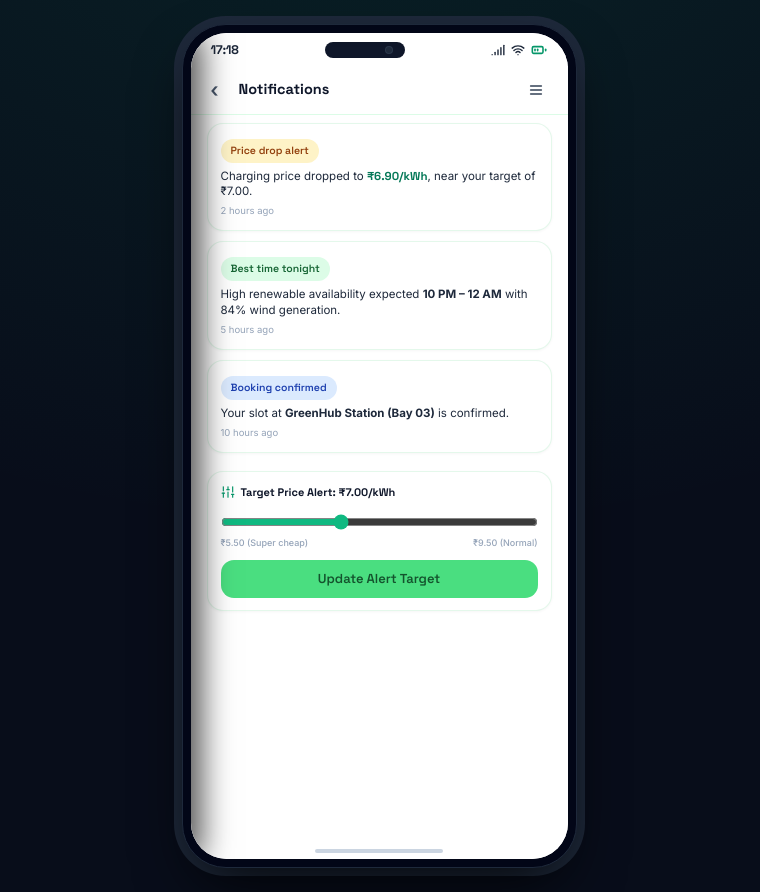
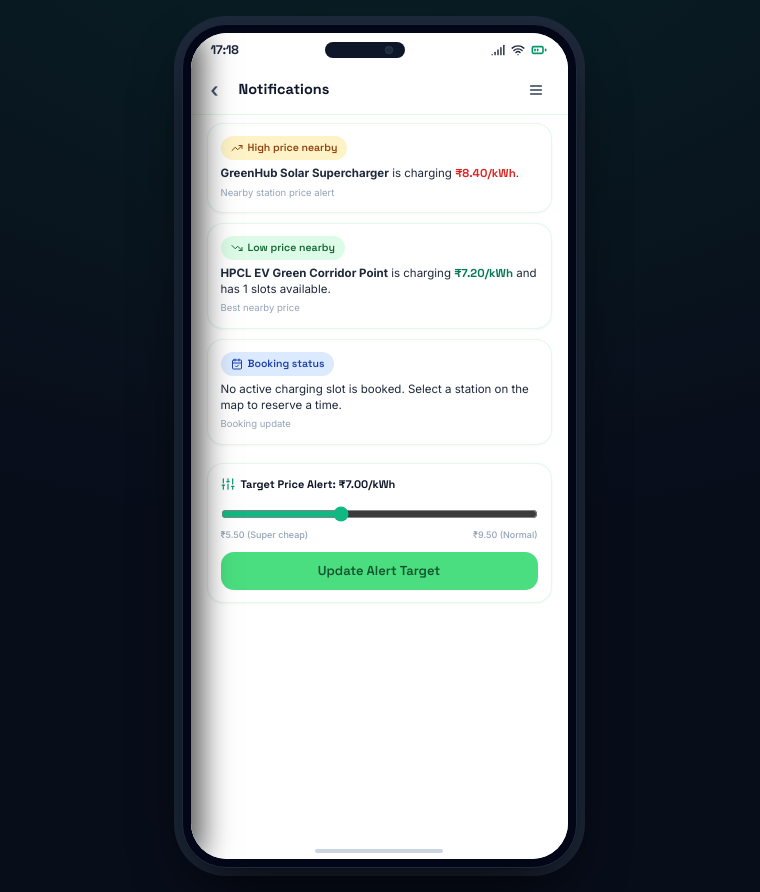
Before and after one commit to dhrumilkanani47-dev/HACKOUT-PROJECT-TETRASQUAD, a React (Vite) app: page /notifications in a window 1280 px wide. Shown: the whole page, without its empty margins (261-1021 px from the left). Built offline with nearby package versions, Linux system fonts and the light colour scheme; no server answers; sample sign-in values are in the browser's storage.

Commit message:
notification pop up

```diff
--- a/src/pages/mobile/MobileHomeScreen.jsx
+++ b/src/pages/mobile/MobileHomeScreen.jsx
@@ -1,7 +1,8 @@
-import React from 'react';
+import React, { useEffect, useMemo, useState } from 'react';
 import { useNavigate } from 'react-router-dom';
 import { useAuth } from '../../context/AuthContext';
 import { useVehicles } from '../../context/VehicleContext';
+import { useStations } from '../../context/StationContext';
 import { MobileStatusBar } from '../../components/mobile/MobileStatusBar';
 import { MobileBottomBar } from '../../components/mobile/MobileBottomBar';
 import { HamburgerButton } from '../../components/navigation/HamburgerButton';
@@ -23,6 +24,19 @@ export const MobileHomeScreen = () => {
   const navigate = useNavigate();
   const { user } = useAuth();
   const { vehicles } = useVehicles();
+  const { stations } = useStations();
+  const [notificationToast, setNotificationToast] = useState('');
+
+  const nearbyStations = useMemo(() => stations.filter((station) => (station.distanceKm || 99) <= 5), [stations]);
+  const cheapestStation = [...nearbyStations].sort((a, b) => a.pricePerKwh - b.pricePerKwh)[0];
+  const expensiveStation = [...nearbyStations].sort((a, b) => b.pricePerKwh - a.pricePerKwh)[0];
+
+  useEffect(() => {
+    if (!cheapestStation || !expensiveStation) return undefined;
+    setNotificationToast(`${cheapestStation.name} is ₹${cheapestStation.pricePerKwh.toFixed(2)}/kWh nearby. ${expensiveStation.name} is currently the highest at ₹${expensiveStation.pricePerKwh.toFixed(2)}/kWh.`);
+    const timer = setTimeout(() => setNotificationToast(''), 6000);
+    return () => clearTimeout(timer);
+  }, [cheapestStation?.id, expensiveStation?.id]);
 
   // Fallback vehicle list if none loaded
   const carList = vehicles && vehicles.length > 0 ? vehicles : [
@@ -63,6 +77,17 @@ export const MobileHomeScreen = () => {
 
   return (
     <div className="w-full h-full min-h-[580px] flex flex-col justify-between bg-white select-none">
+      {notificationToast && (
+        <button
+          type="button"
+          onClick={() => navigate('/notifications')}
+          className="fixed top-3 left-1/2 -translate-x-1/2 z-50 w-[calc(100%-2rem)] max-w-[360px] rounded-2xl bg-slate-900 text-white text-left px-3 py-2.5 shadow-xl animate-slide-up"
+          aria-label="View charging notifications"
+        >
+          <span className="flex items-center gap-1.5 text-[10px] text-emerald-300 font-bold"><Bell className="w-3 h-3" /> Charging update</span>
+          <span className="block text-[10px] leading-snug mt-1">{notificationToast}</span>
+        </button>
+      )}
       {/* Top Section */}
       <div className="flex-1 flex flex-col overflow-y-auto">
         <MobileStatusBar />
--- a/src/pages/mobile/MobileNotificationsScreen.jsx
+++ b/src/pages/mobile/MobileNotificationsScreen.jsx
@@ -1,13 +1,21 @@
-import React, { useState } from 'react';
+import React, { useMemo, useState } from 'react';
 import { useNavigate } from 'react-router-dom';
 import { MobileStatusBar } from '../../components/mobile/MobileStatusBar';
 import { MobileTopNav } from '../../components/mobile/MobileTopNav';
-import { Bell, Sliders, Check } from 'lucide-react';
+import { Bell, Sliders, Check, TrendingDown, TrendingUp, CalendarCheck } from 'lucide-react';
+import { useStations } from '../../context/StationContext';
 
 export const MobileNotificationsScreen = () => {
   const navigate = useNavigate();
+  const { stations } = useStations();
   const [targetPrice, setTargetPrice] = useState(7.00);
   const [savedSuccess, setSavedSuccess] = useState(false);
+  const bookingStation = stations.find((station) => localStorage.getItem(`egc_booking_${station.id}`));
+  const bookingTime = bookingStation ? localStorage.getItem(`egc_booking_${bookingStation.id}`) : null;
+
+  const nearbyStations = useMemo(() => stations.filter((station) => (station.distanceKm || 99) <= 5), [stations]);
+  const cheapestStation = [...nearbyStations].sort((a, b) => a.pricePerKwh - b.pricePerKwh)[0];
+  const expensiveStation = [...nearbyStations].sort((a, b) => b.pricePerKwh - a.pricePerKwh)[0];
 
   const handleSaveTarget = () => {
     setSavedSuccess(true);
@@ -22,42 +30,33 @@ export const MobileNotificationsScreen = () => {
 
         {/* Content Container matching Screen 11 */}
         <div className="px-4 pt-2 pb-5 flex flex-col gap-2.5">
-          {/* Card 1: Price drop alert matching attachment */}
           <div className="app-card py-2.5 px-3 bg-white">
-            <span className="pill-tag amber">
-              Price drop alert
-            </span>
+            <span className="pill-tag amber flex items-center gap-1 w-fit"><TrendingUp className="w-3 h-3" /> High price nearby</span>
             <div className="text-[11.5px] text-slate-800 mt-1.5 leading-snug">
-              Charging price dropped to <b className="font-heading text-emerald-700">₹6.90/kWh</b>, near your target of ₹{targetPrice.toFixed(2)}.
+              {expensiveStation ? <><b>{expensiveStation.name}</b> is charging <b className="font-heading text-red-600">₹{expensiveStation.pricePerKwh.toFixed(2)}/kWh</b>.</> : 'No nearby high-price station data is available.'}
             </div>
             <div className="text-[9.5px] text-slate-400 mt-1 font-sans">
-              2 hours ago
+              Nearby station price alert
             </div>
           </div>
 
-          {/* Card 2: Best time tonight matching attachment */}
           <div className="app-card py-2.5 px-3 bg-white">
-            <span className="pill-tag green">
-              Best time tonight
-            </span>
+            <span className="pill-tag green flex items-center gap-1 w-fit"><TrendingDown className="w-3 h-3" /> Low price nearby</span>
             <div className="text-[11.5px] text-slate-800 mt-1.5 leading-snug">
-              High renewable availability expected <b>10 PM – 12 AM</b> with 84% wind generation.
+              {cheapestStation ? <><b>{cheapestStation.name}</b> is charging <b className="font-heading text-emerald-700">₹{cheapestStation.pricePerKwh.toFixed(2)}/kWh</b> and has {cheapestStation.availableChargers} slots available.</> : 'No nearby low-price station data is available.'}
             </div>
             <div className="text-[9.5px] text-slate-400 mt-1 font-sans">
-              5 hours ago
+              Best nearby price
             </div>
           </div>
 
-          {/* Card 3: Booking confirmed matching attachment */}
           <div className="app-card py-2.5 px-3 bg-white">
-            <span className="pill-tag sky">
-              Booking confirmed
-            </span>
+            <span className="pill-tag sky flex items-center gap-1 w-fit"><CalendarCheck className="w-3 h-3" /> Booking status</span>
             <div className="text-[11.5px] text-slate-800 mt-1.5 leading-snug">
-              Your slot at <b>GreenHub Station (Bay 03)</b> is confirmed.
+              {bookingStation ? <><b>{bookingStation.name}</b> has a confirmed charging slot at <b>{bookingTime}</b>. You can cancel it from the station details screen.</> : 'No active charging slot is booked. Select a station on the map to reserve a time.'}
             </div>
             <div className="text-[9.5px] text-slate-400 mt-1 font-sans">
-              10 hours ago
+              Booking update
             </div>
           </div>
 
--- a/src/pages/mobile/MobileStationDetailsScreen.jsx
+++ b/src/pages/mobile/MobileStationDetailsScreen.jsx
@@ -1,4 +1,4 @@
-import React, { useState } from 'react';
+import React, { useEffect, useState } from 'react';
 import { useNavigate, useParams } from 'react-router-dom';
 import { MobileStatusBar } from '../../components/mobile/MobileStatusBar';
 import { MobileTopNav } from '../../components/mobile/MobileTopNav';
@@ -12,7 +12,7 @@ export const MobileStationDetailsScreen = () => {
   const { stations } = useStations();
   const [showWhyPrice, setShowWhyPrice] = useState(false);
   const [selectedTime, setSelectedTime] = useState('11:00 AM');
-  const [reservedTime, setReservedTime] = useState(null);
+  const [reservedTime, setReservedTime] = useState(() => localStorage.getItem(`egc_booking_${id}`));
   const station = stations.find((item) => item.id === id) || stations[0];
   const price = station?.pricePerKwh || 8.4;
   const availableChargers = station?.availableChargers ?? 4;
@@ -20,6 +20,20 @@ export const MobileStationDetailsScreen = () => {
   const connectors = station?.connectors?.length ? station.connectors : ['CCS2', 'Type 2'];
   const isFull = availableChargers <= 0 || station?.isAvailable === false;
   const timeSlots = ['10:00 AM', '11:00 AM', '1:00 PM', '3:00 PM'];
+
+  useEffect(() => {
+    setReservedTime(localStorage.getItem(`egc_booking_${id}`));
+  }, [id]);
+
+  const handleCancelBooking = () => {
+    localStorage.removeItem(`egc_booking_${id}`);
+    setReservedTime(null);
+  };
+
+  const handleBookSlot = () => {
+    localStorage.setItem(`egc_booking_${id}`, selectedTime);
+    setReservedTime(selectedTime);
+  };
 
   return (
     <div className="w-full h-full min-h-[580px] flex flex-col justify-between bg-white select-none">
@@ -128,7 +142,7 @@ export const MobileStationDetailsScreen = () => {
               </span>
               <button
                 type="button"
-                onClick={() => setReservedTime(null)}
+                onClick={handleCancelBooking}
                 className="p-1.5 rounded-lg text-red-600 hover:bg-red-100"
                 aria-label="Delete reserved time slot"
                 title="Delete time slot"
@@ -165,7 +179,7 @@ export const MobileStationDetailsScreen = () => {
               ))}
             </div>
             <button
-              onClick={() => setReservedTime(selectedTime)}
+              onClick={handleBookSlot}
               className="app-btn w-full text-sm font-bold shadow-md"
             >
               Book {selectedTime}
```
Also changed, not shown: 1 other file (tests, documents, lock files or other folders).
